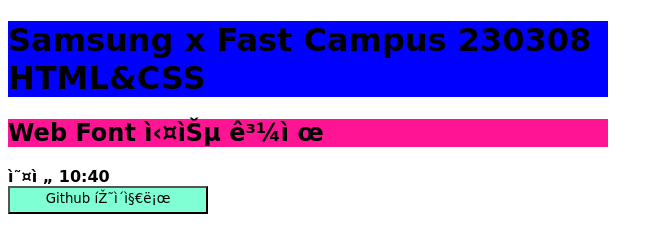
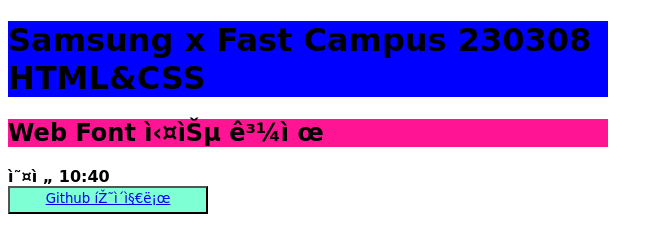
Before and after one commit to YangHS329/htmlcss_230308, a plain HTML site: page 실습12_webfont.html in a window 1280 px wide. Shown: the whole page, without its empty margins (0-663 px from the left). Drawn offline with Linux system fonts and the light colour scheme; a web font is replaced by a local one.

Commit message:
Add files via upload

```diff
--- a/실습12_webfont.html
+++ b/실습12_webfont.html
@@ -3,11 +3,13 @@
     <head>
         <meta charset="'utf-8">
         <!-- web font 지정시 sidebar에 제공된다. -->
+        <!-- HTML 문법 -->
         <link rel="preconnect" href="https://fonts.googleapis.com">
         <link rel="preconnect" href="https://fonts.gstatic.com" crossorigin>
         <link href="https://fonts.googleapis.com/css2?family=Cute+Font&display=swap" rel="stylesheet">
 
         <style>
+            /* CSS 문법 */
             @import url('https://fonts.googleapis.com/css2?family=Cute+Font&display=swap');
             * {font-family: 'Cute Font', cursive;}
         </style>
@@ -18,6 +20,8 @@
         <h2 style="background-color: deeppink; width: 600px;">Web Font 실습 과제</h2>
         <strong> 오전 10:40 </strong>
         <br />
-        <button style="background-color: aquamarine; width: 200px;">Github 페이지로</button>
+        <button style="background-color: aquamarine; width: 200px;">
+            <a href="https://github.com/YangHS329/htmlcss_230308/blob/main/%EC%8B%A4%EC%8A%B512_webfont.html">
+                Github 페이지로</a></button>
     </body>
 </html>
```
